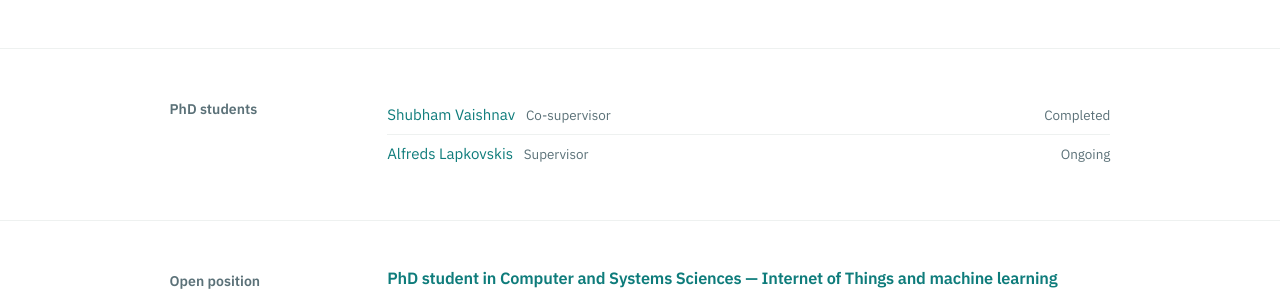
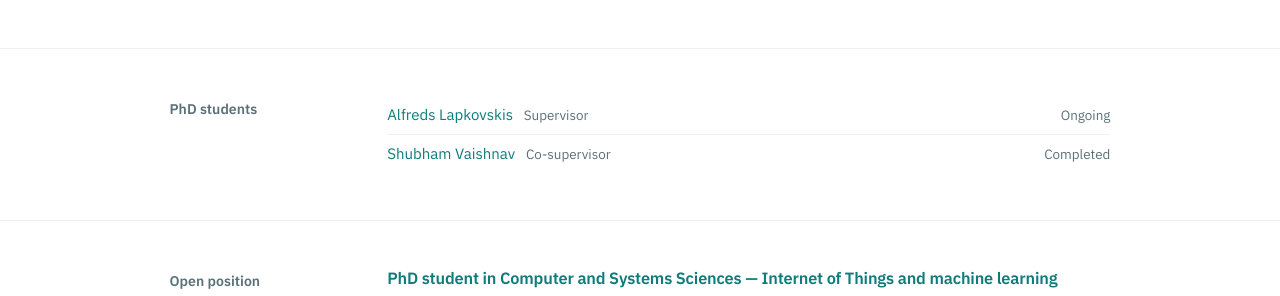
Before and after one commit to pdonta/pdonta.github.io, a Jekyll site: the page built from research.html, in a window 1280 px wide and 900 px high, scrolled down 1169 px. Shown: the part 155-451 px from the top of the window. Built offline with Jekyll 4.4.1, drawn with Linux system fonts in a browser that asks for light colours; part of the change alters nothing that is shown.

```diff
--- a/_data/research.yml
+++ b/_data/research.yml
@@ -58,14 +58,16 @@ directions:
 
 # PhD students and openings sit here, alongside the work itself.
 phd_students:
+  - name: Alfreds Lapkovskis
+    role: Supervisor
+    status: Ongoing
+    url: https://www.su.se/english/profiles/alla1854-1.780878
   - name: Shubham Vaishnav
     role: Co-supervisor
     status: Completed
     url: https://www.su.se/english/profiles/shva2279-1.569025
-  - name: Alfreds Lapkovskis
-    role: Supervisor
-    status: Ongoing
-    url: https://www.su.se/english/profiles/alla1854-1.780878
+    topic: AI-Driven Multi-objective Decision-Making With Applications to IoT
+    thesis_url: https://su.diva-portal.org/smash/record.jsf?pid=diva2%3A2052324&dswid=-4917
 
 # Delete this whole block when the position closes.
 opening:
```
